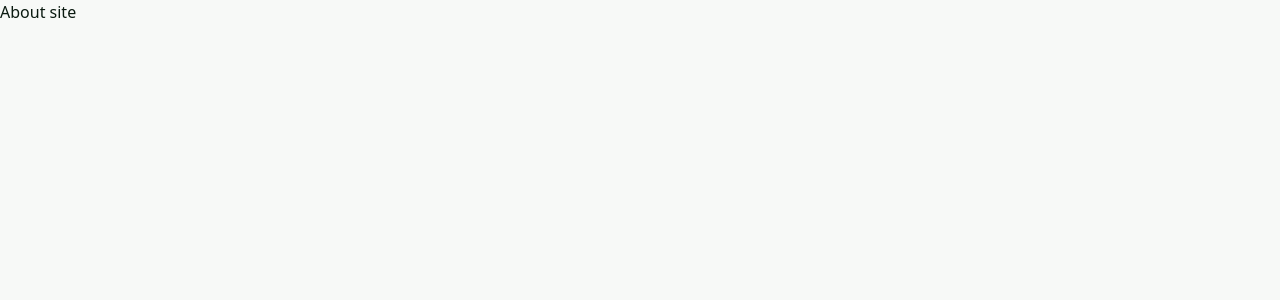
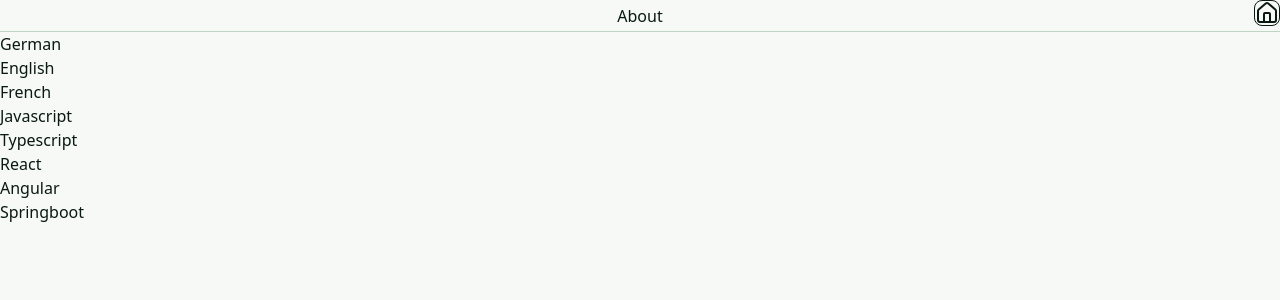
Before and after one commit to Trigga/developer-portfolio, a Next.js app: page /about in a window 1280 px wide. Shown: the top 300 px of the page. Built offline with nearby package versions, Linux system fonts and the light colour scheme.

Commit message:
feature/adds languages and programmingLanguages to the about page - no styling

```diff
--- /dev/null
+++ b/src/components/AboutLanguageSection.tsx
@@ -0,0 +1,10 @@
+import AboutLanguageModel from "@/models/AboutLanguageModel";
+
+export default function AboutLanguageSection(props: AboutLanguageModel){
+
+    return(
+        <>
+        <div>{props.text}</div>
+        </>
+    )
+}
--- /dev/null
+++ b/src/components/AboutProgrammingLanguageSection.tsx
@@ -0,0 +1,8 @@
+import AboutProgrammingLanguageModel from "@/models/AboutProgrammingLanguageModel";
+
+export default function AboutProgrammingLanguageSection(props: AboutProgrammingLanguageModel) {
+
+    return(
+        <div>{props.text}</div>
+    )
+}
--- /dev/null
+++ b/src/models/AboutLanguageModel.ts
@@ -0,0 +1,5 @@
+export default interface AboutLanguageModel
+    {
+        text: string,
+        level: string,
+    }
--- /dev/null
+++ b/src/models/AboutProgrammingLanguageModel.ts
@@ -0,0 +1,5 @@
+
+export default interface AboutProgrammingLanguageModel
+    {
+        text: string,
+    }
--- a/src/pages/about/index.tsx
+++ b/src/pages/about/index.tsx
@@ -1,6 +1,26 @@
+import Header from "@/components/Header";
+import languageContent from "@/ressources/languageContent";
+import AboutLanguageSection from "@/components/AboutLanguageSection";
+import programmingLanguageContent from "@/ressources/programmingLanguageContent";
+import AboutProgrammingLanguageSection from "@/components/AboutProgrammingLanguageSection";
 
 export default function About() {
+
+    const language = languageContent.map((singleLanguage) => {
+            return( <AboutLanguageSection key={singleLanguage.id} text={singleLanguage.text} level={singleLanguage.level}/> )
+    });
+
+    const programmingLanguage = programmingLanguageContent.map((singleProgrammingLanguage) => {
+        return(
+            <AboutProgrammingLanguageSection key={singleProgrammingLanguage.id} text={singleProgrammingLanguage.text}/>
+        )
+    });
+
     return <>
-    <h1>About site</h1>
+        <Header/>
+        <div>
+            <div>{language}</div>
+            <div>{programmingLanguage}</div>
+        </div>
     </>
 }
--- /dev/null
+++ b/src/ressources/languageContent.ts
@@ -0,0 +1,17 @@
+export default [
+    {
+        id:1,
+        text: "German",
+        level: "nativ speaker",
+    },
+    {
+        id: 2,
+        text: "English",
+        level: "native speaker",
+    },
+    {
+        id: 3,
+        text: "French",
+        level: "school knowledge"
+    }
+]
--- /dev/null
+++ b/src/ressources/programmingLanguageContent.ts
@@ -0,0 +1,23 @@
+export default [
+    {
+        id: 1,
+        text: "Javascript",
+    },
+    {
+        id: 2,
+        text: "Typescript",
+    },
+    {
+        id: 3,
+        text: "React",
+    },
+    {
+        id: 3,
+        text: "Angular",
+    },
+    {
+        id: 4,
+        text: "Springboot",
+    },
+
+]
```
